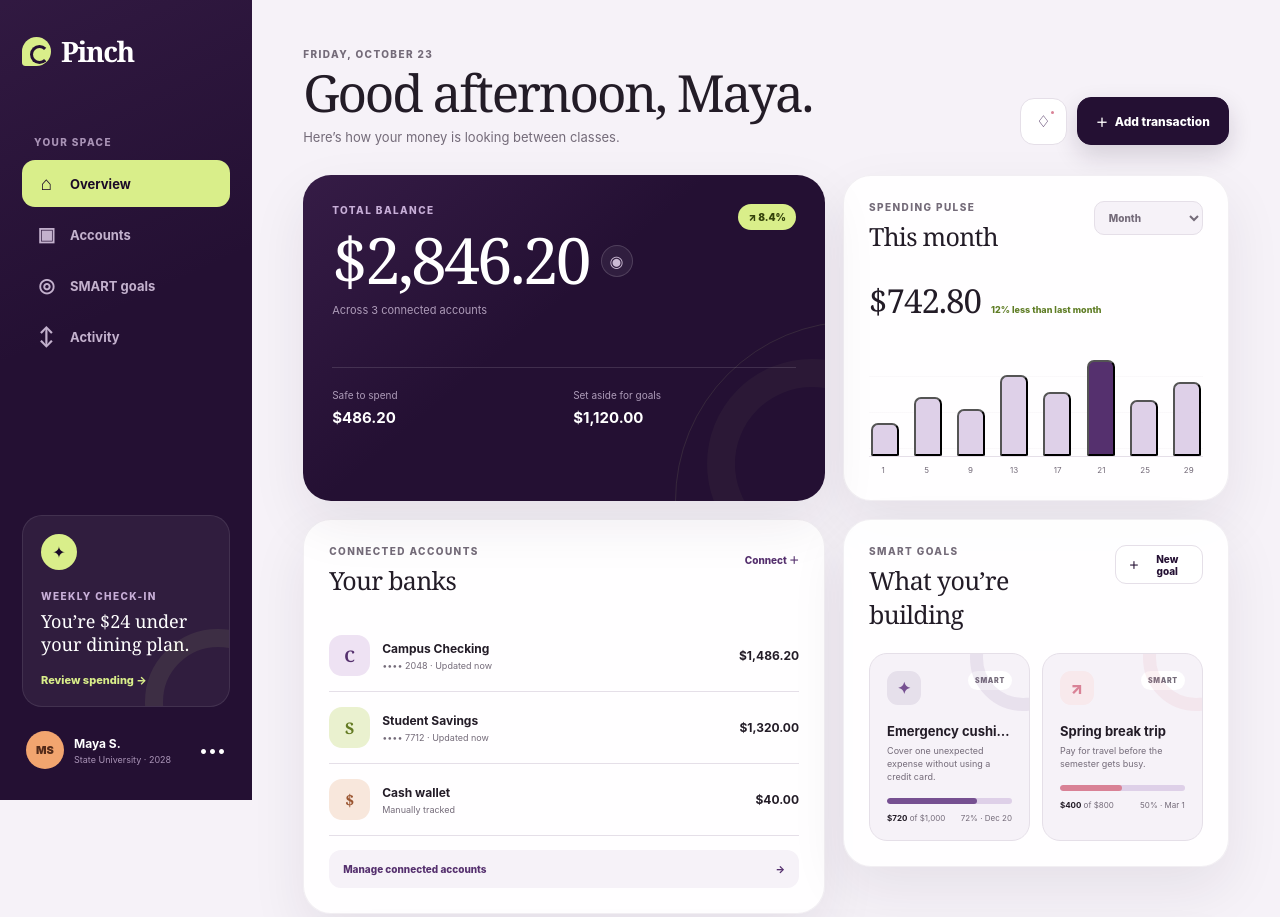
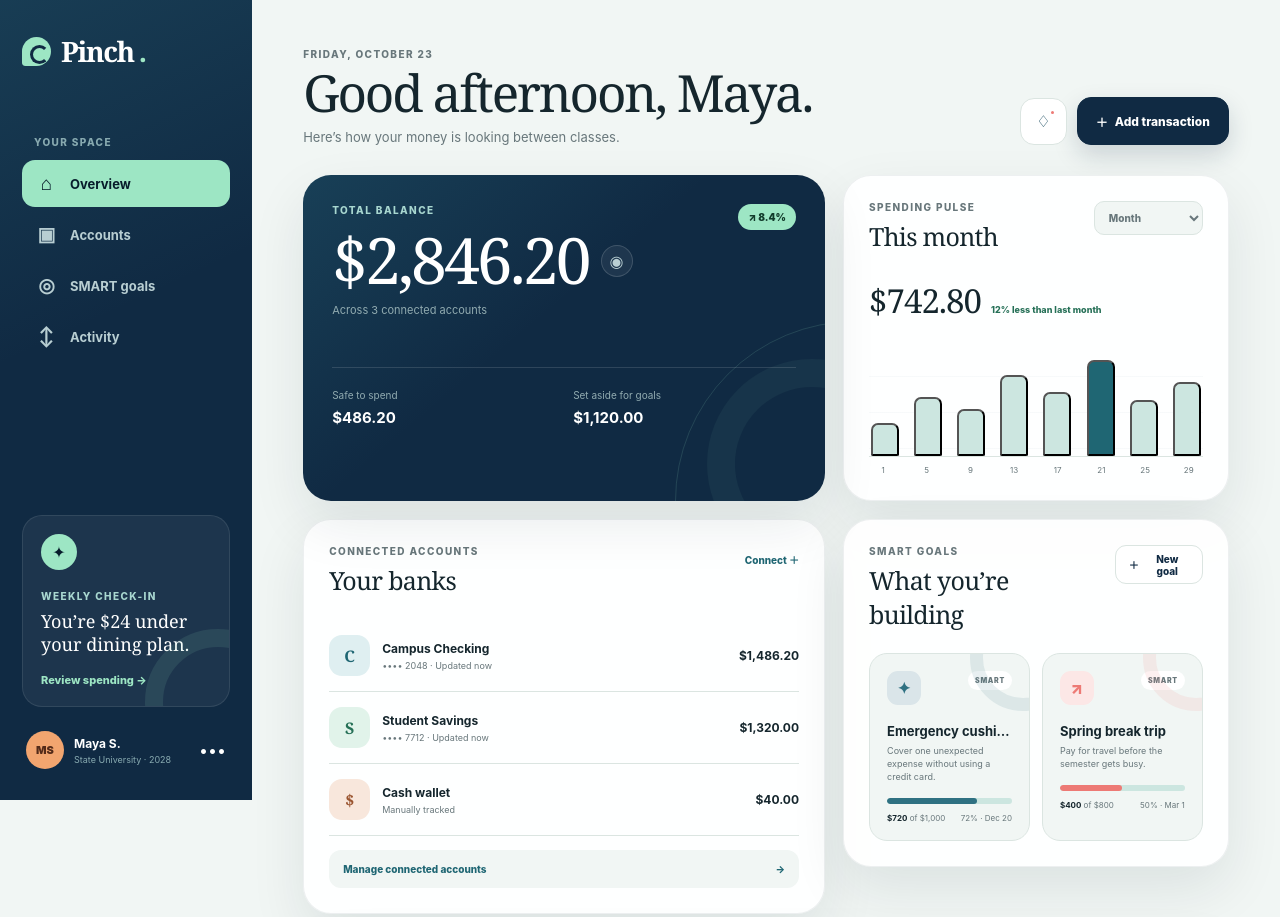
Before and after one commit to asaplyintern/Pinch, a plain HTML site: page index.html in a window 1280 px wide. Shown: the top 917 px of the page. Drawn offline with Linux system fonts and the light colour scheme.

Commit message:
Refresh Pinch branding and color palette

```diff
--- a/index.html
+++ b/index.html
@@ -7,25 +7,25 @@
       name="description"
       content="Pinch helps college students understand their money, track connected accounts, and build SMART financial goals."
     />
-    <meta name="theme-color" content="#241033" />
-    <title>Pinch — Student money, made clearer</title>
+    <meta name="theme-color" content="#102a43" />
+    <title>Pinch. — Student money, made clearer</title>
     <link rel="stylesheet" href="styles.css" />
   </head>
   <body>
     <a class="skip-link" href="#main-content">Skip to dashboard</a>
 
-    <div class="loader" id="loader" aria-label="Loading Pinch" role="status">
+    <div class="loader" id="loader" aria-label="Loading Pinch." role="status">
       <div class="loader-word" aria-hidden="true">
-        <span>P</span><span>i</span><span>n</span><span>c</span><span>h</span>
+        <span>P</span><span>i</span><span>n</span><span>c</span><span>h</span><span class="loader-period">.</span>
       </div>
       <p>Money clarity is loading</p>
     </div>
 
     <div class="app" id="app" aria-hidden="true">
       <aside class="sidebar">
-        <a class="wordmark" href="#" aria-label="Pinch home">
+        <a class="wordmark" href="#" aria-label="Pinch. home">
           <span class="wordmark-dot" aria-hidden="true"></span>
-          Pinch
+          Pinch<span class="wordmark-period">.</span>
         </a>
 
         <nav class="sidebar-nav" aria-label="Primary navigation">
@@ -67,9 +67,9 @@
 
       <div class="workspace">
         <header class="mobile-header">
-          <a class="wordmark" href="#" aria-label="Pinch home">
+          <a class="wordmark" href="#" aria-label="Pinch. home">
             <span class="wordmark-dot" aria-hidden="true"></span>
-            Pinch
+            Pinch<span class="wordmark-period">.</span>
           </a>
           <button class="button button-primary button-small" type="button" data-open-transaction>
             <span aria-hidden="true">＋</span> Add
--- a/script.js
+++ b/script.js
@@ -18,7 +18,7 @@ const defaultGoals = [
     current: 720,
     target: 1000,
     date: '2026-12-20',
-    color: '#765091',
+    color: '#2f7182',
     symbol: '✦',
   },
   {
@@ -28,7 +28,7 @@ const defaultGoals = [
     current: 400,
     target: 800,
     date: '2027-03-01',
-    color: '#d98296',
+    color: '#ed7a75',
     symbol: '↗',
   },
 ];
@@ -267,7 +267,7 @@ function saveGoal(event) {
 
   if (!name || !target || !date || !reason) return;
 
-  const colors = ['#765091', '#d98296', '#6689b0', '#b2754c'];
+  const colors = ['#2f7182', '#ed7a75', '#63a8d5', '#c77b4d'];
   state.goals.unshift({
     id: Date.now(),
     name,
--- a/styles.css
+++ b/styles.css
@@ -1,25 +1,25 @@
 :root {
-  --purple-950: #1a0927;
-  --purple-900: #241033;
-  --purple-850: #2d1540;
-  --purple-800: #3a1c50;
-  --purple-700: #55306e;
-  --purple-500: #8f66a7;
-  --lavender-300: #c8afd8;
-  --lavender-200: #ded0e8;
-  --lavender-100: #eee7f3;
-  --lavender-50: #f6f2f8;
-  --cream: #fcfaf5;
-  --ink: #231c27;
-  --muted: #746b79;
-  --line: #e5dfe8;
-  --lime: #d9ee8a;
-  --lime-ink: #34420b;
+  --purple-950: #071c2b;
+  --purple-900: #102a43;
+  --purple-850: #12364b;
+  --purple-800: #16495d;
+  --purple-700: #1f6673;
+  --purple-500: #4d919c;
+  --lavender-300: #a8d7d0;
+  --lavender-200: #cce6e0;
+  --lavender-100: #e2efec;
+  --lavender-50: #f1f6f4;
+  --cream: #fffaf1;
+  --ink: #15262d;
+  --muted: #68777b;
+  --line: #dbe5e1;
+  --lime: #9de6c4;
+  --lime-ink: #123b2b;
   --orange: #f2a56f;
-  --rose: #d98296;
-  --blue: #7aa7d8;
+  --rose: #ed7a75;
+  --blue: #63a8d5;
   --white: #ffffff;
-  --shadow: 0 22px 55px rgba(43, 24, 54, 0.08);
+  --shadow: 0 22px 55px rgba(7, 28, 43, 0.09);
   --sidebar: 252px;
   --radius-lg: 28px;
   --radius-md: 18px;
@@ -99,8 +99,8 @@ select:focus-visible {
   align-content: center;
   justify-items: center;
   background:
-    radial-gradient(circle at 20% 18%, rgba(180, 133, 207, 0.17), transparent 32%),
-    radial-gradient(circle at 84% 78%, rgba(217, 238, 138, 0.12), transparent 31%),
+    radial-gradient(circle at 20% 18%, rgba(99, 168, 213, 0.19), transparent 32%),
+    radial-gradient(circle at 84% 78%, rgba(157, 230, 196, 0.14), transparent 31%),
     var(--purple-950);
   color: white;
   transition: opacity 500ms ease, visibility 500ms ease;
@@ -123,7 +123,7 @@ select:focus-visible {
 .loader::after {
   width: min(48vw, 430px);
   aspect-ratio: 1;
-  border-color: rgba(217, 238, 138, 0.12);
+  border-color: rgba(157, 230, 196, 0.15);
   animation: orbit 10s linear infinite reverse;
 }
 
@@ -153,7 +153,17 @@ select:focus-visible {
 .loader-word span:nth-child(2) { animation-delay: 80ms; }
 .loader-word span:nth-child(3) { animation-delay: 160ms; }
 .loader-word span:nth-child(4) { animation-delay: 240ms; }
-.loader-word span:nth-child(5) { animation-delay: 320ms; color: var(--lime); }
+.loader-word span:nth-child(5) { animation-delay: 320ms; }
+.loader-word span:nth-child(6) { animation-delay: 400ms; }
+
+.loader-period,
+.wordmark-period {
+  color: var(--lime);
+}
+
+.wordmark-period {
+  margin-left: -5px;
+}
 
 .loader p {
   position: relative;
@@ -201,7 +211,7 @@ select:focus-visible {
   padding: 32px 22px 24px;
   overflow-y: auto;
   background:
-    linear-gradient(155deg, rgba(112, 70, 135, 0.17), transparent 40%),
+    linear-gradient(155deg, rgba(59, 142, 157, 0.19), transparent 40%),
     var(--purple-900);
   color: white;
 }
@@ -255,7 +265,7 @@ select:focus-visible {
 
 .nav-label {
   margin: 0 12px 12px;
-  color: #a993b6;
+  color: #88aab0;
 }
 
 .eyebrow.light {
@@ -269,7 +279,7 @@ select:focus-visible {
   margin: 4px 0;
   padding: 12px 13px;
   border-radius: 13px;
-  color: #c3b1cd;
+  color: #b8ced2;
   font-size: 13px;
   font-weight: 750;
   text-decoration: none;
@@ -310,7 +320,7 @@ select:focus-visible {
   height: 110px;
   right: -62px;
   bottom: -69px;
-  border: 18px solid rgba(217, 238, 138, 0.08);
+  border: 18px solid rgba(157, 230, 196, 0.1);
   border-radius: 50%;
 }
 
@@ -386,7 +396,7 @@ select:focus-visible {
 
 .student-profile-copy small {
   overflow: hidden;
-  color: #a993b6;
+  color: #88aab0;
   font-size: 9px;
   text-overflow: ellipsis;
   white-space: nowrap;
@@ -464,12 +474,12 @@ select:focus-visible {
   border: 1px solid var(--purple-900);
   background: var(--purple-900);
   color: white;
-  box-shadow: 0 10px 25px rgba(36, 16, 51, 0.16);
+  box-shadow: 0 10px 25px rgba(16, 42, 67, 0.17);
 }
 
 .button-primary:hover {
   background: var(--purple-800);
-  box-shadow: 0 14px 30px rgba(36, 16, 51, 0.22);
+  box-shadow: 0 14px 30px rgba(16, 42, 67, 0.24);
 }
 
 .button-secondary {
@@ -527,7 +537,7 @@ select:focus-visible {
 
 .panel {
   padding: 25px;
-  border: 1px solid rgba(60, 36, 72, 0.065);
+  border: 1px solid rgba(16, 42, 67, 0.07);
   background: rgba(255, 255, 255, 0.92);
 }
 
@@ -553,7 +563,7 @@ select:focus-visible {
   overflow: hidden;
   padding: 29px;
   background:
-    linear-gradient(140deg, rgba(122, 74, 145, 0.2), transparent 45%),
+    linear-gradient(140deg, rgba(50, 132, 150, 0.24), transparent 45%),
     var(--purple-900);
   color: white;
 }
@@ -587,7 +597,7 @@ select:focus-visible {
   border: 1px solid rgba(255, 255, 255, 0.15);
   border-radius: 50%;
   background: rgba(255, 255, 255, 0.06);
-  color: #cbbbd4;
+  color: #b9cfd3;
   cursor: pointer;
 }
 
@@ -606,7 +616,7 @@ select:focus-visible {
   position: relative;
   z-index: 2;
   margin: 12px 0 50px;
-  color: #ad9bb8;
+  color: #91abb0;
   font-size: 11px;
 }
 
@@ -627,7 +637,7 @@ select:focus-visible {
 }
 
 .balance-breakdown span {
-  color: #ad9bb8;
+  color: #91abb0;
   font-size: 10px;
 }
 
@@ -637,7 +647,7 @@ select:focus-visible {
 
 .balance-orbit {
   position: absolute;
-  border: 1px solid rgba(217, 238, 138, 0.1);
+  border: 1px solid rgba(157, 230, 196, 0.14);
   border-radius: 50%;
 }
 
@@ -654,7 +664,7 @@ select:focus-visible {
   right: -92px;
   bottom: -68px;
   border-width: 28px;
-  border-color: rgba(217, 238, 138, 0.035);
+  border-color: rgba(157, 230, 196, 0.05);
 }
 
 .select-wrap select {
@@ -684,7 +694,7 @@ select:focus-visible {
 }
 
 .spending-summary span {
-  color: #5f7d25;
+  color: #267057;
   font-size: 9px;
   font-weight: 800;
 }
@@ -697,7 +707,7 @@ select:focus-visible {
   gap: clamp(5px, 1.4vw, 12px);
   padding: 8px 2px 0;
   border-bottom: 1px solid var(--line);
-  background: repeating-linear-gradient(to bottom, transparent, transparent 35px, rgba(83, 55, 96, 0.055) 36px);
+  background: repeating-linear-gradient(to bottom, transparent, transparent 35px, rgba(16, 73, 93, 0.06) 36px);
 }
 
 .chart-bar {
@@ -801,13 +811,13 @@ select:focus-visible {
 }
 
 .account-icon.checking {
-  background: #eee2f3;
+  background: #dfeff1;
   color: var(--purple-700);
 }
 
 .account-icon.savings {
-  background: #eaf1cf;
-  color: #647b24;
+  background: #e1f3ea;
+  color: #267057;
 }
 
 .account-icon.cash {
@@ -966,7 +976,7 @@ select:focus-visible {
   gap: 16px;
   grid-column: 1 / -1;
   overflow: hidden;
-  background: #edf3d8;
+  background: #e2f2ed;
 }
 
 .insight-symbol {
@@ -986,7 +996,7 @@ select:focus-visible {
 
 .insight-panel p:last-child {
   margin: 5px 0 0;
-  color: #687251;
+  color: #4d6e65;
   font-size: 10px;
   line-height: 1.5;
 }
@@ -1005,11 +1015,11 @@ select:focus-visible {
   border-radius: 26px;
   background: var(--cream);
   color: var(--ink);
-  box-shadow: 0 34px 110px rgba(26, 9, 39, 0.38);
+  box-shadow: 0 34px 110px rgba(7, 28, 43, 0.38);
 }
 
 .modal::backdrop {
-  background: rgba(25, 8, 37, 0.68);
+  background: rgba(7, 28, 43, 0.7);
   backdrop-filter: blur(6px);
 }
 
@@ -1070,7 +1080,7 @@ select:focus-visible {
 .modal input:focus,
 .modal select:focus {
   border-color: var(--purple-700);
-  box-shadow: 0 0 0 3px rgba(85, 48, 110, 0.1);
+  box-shadow: 0 0 0 3px rgba(31, 102, 115, 0.12);
 }
 
 .segmented-control {
@@ -1097,7 +1107,7 @@ select:focus-visible {
 .segment.is-active {
   background: white;
   color: var(--purple-900);
-  box-shadow: 0 4px 11px rgba(43, 24, 54, 0.08);
+  box-shadow: 0 4px 11px rgba(7, 28, 43, 0.09);
 }
 
 .amount-input > div {
@@ -1111,7 +1121,7 @@ select:focus-visible {
 
 .amount-input > div:focus-within {
   border-color: var(--purple-700);
-  box-shadow: 0 0 0 3px rgba(85, 48, 110, 0.1);
+  box-shadow: 0 0 0 3px rgba(31, 102, 115, 0.12);
 }
 
 .amount-input b {
@@ -1192,7 +1202,7 @@ select:focus-visible {
   color: white;
   font-size: 11px;
   font-weight: 750;
-  box-shadow: 0 18px 45px rgba(26, 9, 39, 0.28);
+  box-shadow: 0 18px 45px rgba(7, 28, 43, 0.3);
   opacity: 0;
   pointer-events: none;
   transform: translateY(14px);
@@ -1240,8 +1250,8 @@ select:focus-visible {
     align-items: center;
     justify-content: space-between;
     padding: 13px 17px;
-    border-bottom: 1px solid rgba(43, 24, 54, 0.08);
-    background: rgba(246, 242, 248, 0.9);
+    border-bottom: 1px solid rgba(7, 28, 43, 0.09);
+    background: rgba(241, 246, 244, 0.92);
     color: var(--purple-900);
     backdrop-filter: blur(15px);
   }
@@ -1321,8 +1331,8 @@ select:focus-visible {
     padding: 6px;
     border: 1px solid rgba(255, 255, 255, 0.09);
     border-radius: 18px;
-    background: rgba(36, 16, 51, 0.96);
-    box-shadow: 0 18px 45px rgba(26, 9, 39, 0.3);
+    background: rgba(16, 42, 67, 0.96);
+    box-shadow: 0 18px 45px rgba(7, 28, 43, 0.32);
     backdrop-filter: blur(13px);
   }
 
@@ -1334,7 +1344,7 @@ select:focus-visible {
     justify-content: center;
     gap: 3px;
     border-radius: 13px;
-    color: #bcaac7;
+    color: #adc5c9;
     font-size: 8px;
     font-weight: 800;
     text-decoration: none;
```
Also changed, not shown: 1 other file.
